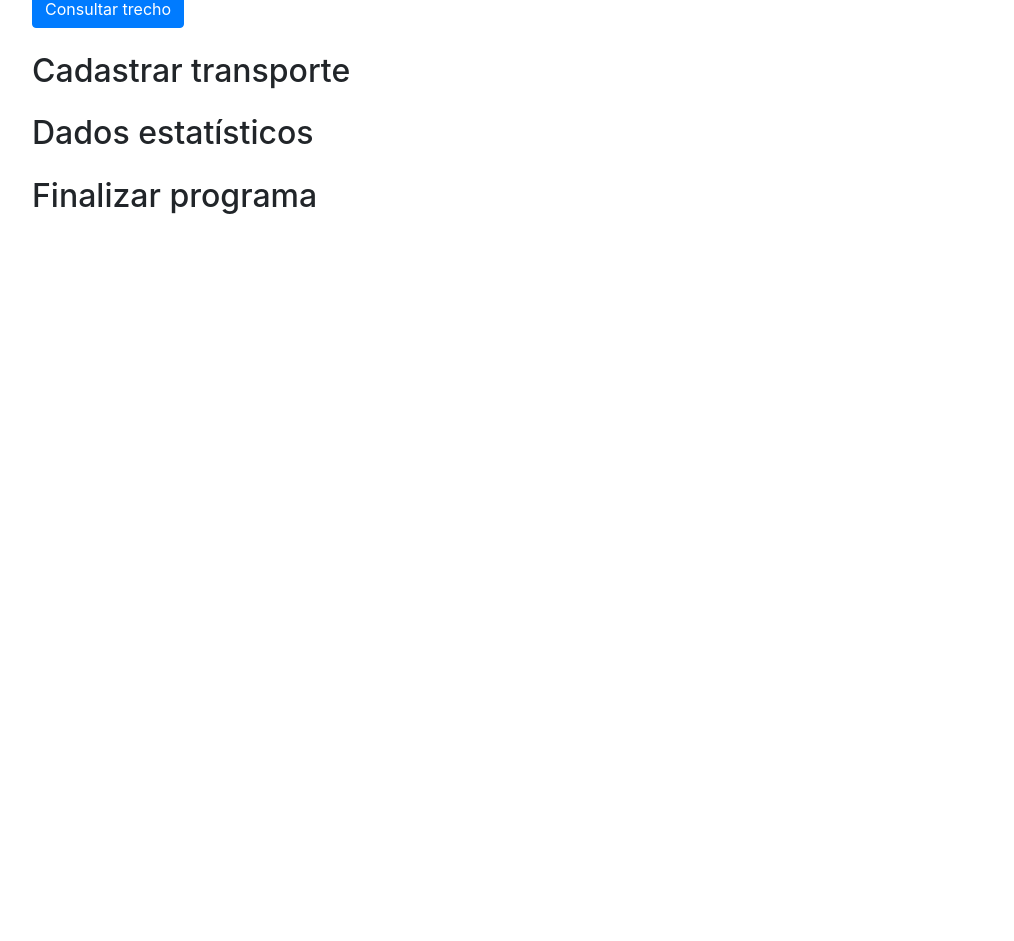
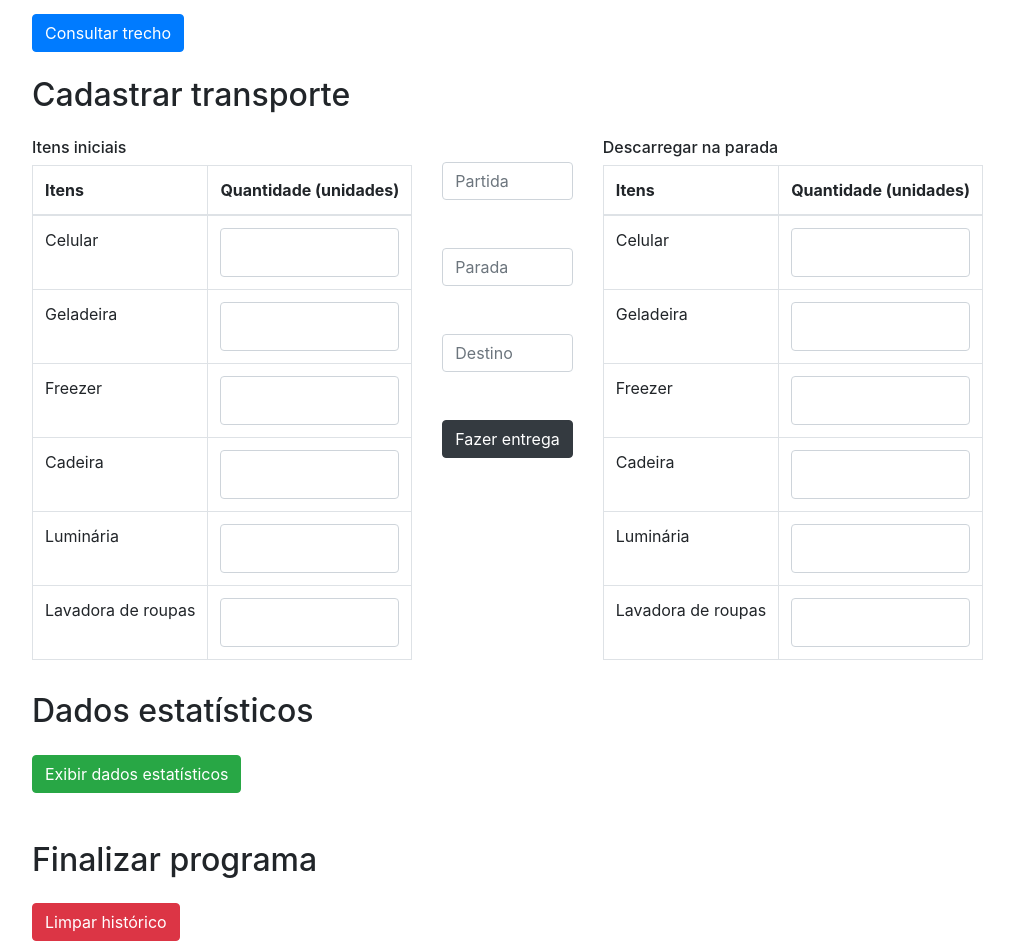
Before and after one commit to ArthurViegas01/TransporteCargas, a React (Create React App) app: page / in a window 1280 px wide. Shown: the part 1680-2621 px from the top of the page, without its empty margins (53-1067 px from the left). Before the commit the page ends 1919 px from the top, so only its background shows below. Built offline with nearby package versions, Linux system fonts and the light colour scheme.

Commit message:
Adição de campos + estilização

```diff
--- a/src/App.css
+++ b/src/App.css
@@ -4,6 +4,18 @@
 
 th, td {
   white-space: nowrap;
+}
+
+.ocupando {
+  width: 100%;
+  height: 49px;
+}
+
+
+.titulo{
+  padding: 10px;
+  border: 2px solid black;
+  border-radius: 0.5em;
 }
 
 .App-logo {
--- a/src/App.jsx
+++ b/src/App.jsx
@@ -21,8 +21,6 @@ const parseCSV = (text, setTabela) => {
 
   let tabela = new Tabela(result.header, result.data);
   setTabela(tabela);
-
-  //console.log(result.header.indexOf("BRASILIA"));
 
   return result;
 };
@@ -72,10 +70,22 @@ function App() {
         </div>
       </nav>
 
+
+
+
+
+
+
+
+
+
+
+
+
       <div className="container">
         <div className="row">
           <div className="col mb-3">
-            <h1 className="display-4">Sistema de transporte de cargas</h1>
+            <h1 className="display-4 titulo">Sistema de transporte de cargas</h1>
           </div>
         </div>
 
@@ -155,7 +165,6 @@ function App() {
           </div>
         </div>
 
-
         <div className="row">
           <div className="col mb-3">
             <h2 className="display-5">Consultar trecho x modalidade</h2>
@@ -192,7 +201,18 @@ function App() {
 
         <div className="row mb-4">
           <div className="col-md-4">
-            <button type="button" className="btn btn-primary" onClick={() => procuraTrecho(document.getElementById('cidade1').value, document.getElementById('cidade2').value, document.getElementById('tipoCaminhao').value, tabela)}>
+            <button
+              type="button"
+              className="btn btn-primary"
+              onClick={() =>
+                procuraTrecho(
+                  document.getElementById("cidade1").value,
+                  document.getElementById("cidade2").value,
+                  document.getElementById("tipoCaminhao").value,
+                  tabela
+                )
+              }
+            >
               Consultar trecho
             </button>
           </div>
@@ -205,8 +225,200 @@ function App() {
         </div>
 
         <div className="row">
+          {/* Itens iniciais */}
+          <div className="col mb-3">
+            <h6>Itens iniciais</h6>
+            <table className="table table-bordered">
+              <thead>
+                <tr>
+                  <th>Itens</th>
+                  <th>Quantidade (unidades)</th>
+                </tr>
+              </thead>
+              <tbody>
+                <tr>
+                  <td>Celular</td>
+                  <td>
+                    <input
+                      type="text"
+                      className="form-control ocupando"
+                      id="pesoCelular"
+                      pattern="[0-9]*"
+                    />
+                  </td>
+                </tr>
+                <tr>
+                  <td>Geladeira</td>
+                  <td>
+                    <input
+                      type="text"
+                      className="form-control ocupando"
+                      id="pesoGeladeira"
+                    />
+                  </td>
+                </tr>
+                <tr>
+                  <td>Freezer</td>
+                  <td>
+                    <input
+                      type="text"
+                      className="form-control ocupando"
+                      id="pesoFreezer"
+                    />
+                  </td>
+                </tr>
+                <tr>
+                  <td>Cadeira</td>
+                  <td>
+                    <input
+                      type="text"
+                      className="form-control ocupando"
+                      id="pesoCadeira"
+                    />
+                  </td>
+                </tr>
+                <tr>
+                  <td>Luminária</td>
+                  <td>
+                    <input
+                      type="text"
+                      className="form-control ocupando"
+                      id="pesoLuminaria"
+                    />
+                  </td>
+                </tr>
+                <tr>
+                  <td>Lavadora de roupas</td>
+                  <td>
+                    <input
+                      type="text"
+                      className="form-control ocupando"
+                      id="pesoLavadora"
+                    />
+                  </td>
+                </tr>
+              </tbody>
+            </table>
+          </div>
+
+          {/* Trajeto da entrega */}
+          <div className="col mt-4">
+            <div className="mt-6"></div>
+            <input
+              type="text"
+              className="form-control"
+              placeholder="Partida"
+              id="parada1"
+            />
+            <input
+              type="text"
+              className="form-control mt-5 mb-5"
+              placeholder="Parada"
+              id="parada2"
+            />
+            <input
+              type="text"
+              className="form-control mt-5"
+              placeholder="Destino"
+              id="parada3"
+            />
+
+            <div>
+              <button type="button" className="mt-5 btn btn-dark">Fazer entrega</button>
+            </div>
+          </div>
+
+          {/* Intes para descarregar */}
+          <div className="col mb-3">
+            <h6>Descarregar na parada</h6>
+            <table className="table table-bordered">
+              <thead>
+                <tr>
+                  <th>Itens</th>
+                  <th>Quantidade (unidades)</th>
+                </tr>
+              </thead>
+              <tbody>
+                <tr>
+                  <td>Celular</td>
+                  <td>
+                    <input
+                      type="text"
+                      className="form-control ocupando"
+                      id="pesoCelular"
+                      pattern="[0-9]*"
+                    />
+                  </td>
+                </tr>
+                <tr>
+                  <td>Geladeira</td>
+                  <td>
+                    <input
+                      type="text"
+                      className="form-control ocupando"
+                      id="pesoGeladeira"
+                    />
+                  </td>
+                </tr>
+                <tr>
+                  <td>Freezer</td>
+                  <td>
+                    <input
+                      type="text"
+                      className="form-control ocupando"
+                      id="pesoFreezer"
+                    />
+                  </td>
+                </tr>
+                <tr>
+                  <td>Cadeira</td>
+                  <td>
+                    <input
+                      type="text"
+                      className="form-control ocupando"
+                      id="pesoCadeira"
+                    />
+                  </td>
+                </tr>
+                <tr>
+                  <td>Luminária</td>
+                  <td>
+                    <input
+                      type="text"
+                      className="form-control ocupando"
+                      id="pesoLuminaria"
+                    />
+                  </td>
+                </tr>
+                <tr>
+                  <td>Lavadora de roupas</td>
+                  <td>
+                    <input
+                      type="text"
+                      className="form-control ocupando"
+                      id="pesoLavadora"
+                    />
+                  </td>
+                </tr>
+              </tbody>
+            </table>
+          </div>
+
+          {/* Exibir resultado */}
+          <div className="col mb-3"></div>
+        </div>
+
+        <div className="row">
           <div className="col mb-3">
             <h2 className="display-5">Dados estatísticos</h2>
+          </div>
+        </div>
+
+        <div className="row">
+          <div className="col-md-4">
+            <button type="button" className="btn btn-success mb-5">
+              Exibir dados estatísticos
+            </button>
           </div>
         </div>
 
@@ -215,6 +427,14 @@ function App() {
             <h2 className="display-5">Finalizar programa</h2>
           </div>
         </div>
+
+        <div className="row">
+          <div className="col-md-4">
+            <button type="button" className="btn btn-danger">
+              Limpar histórico
+            </button>
+          </div>
+        </div>
       </div>
     </div>
   );
```
